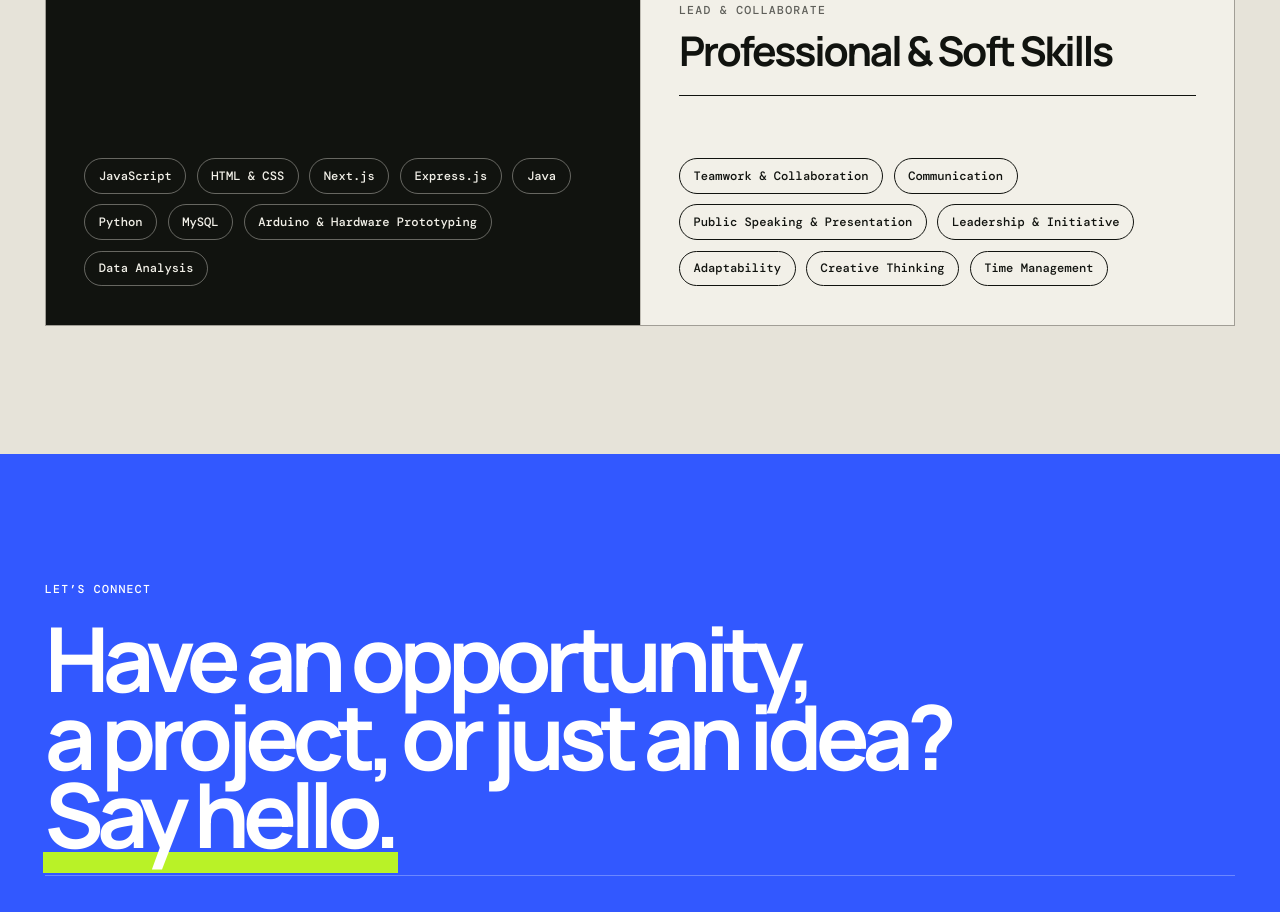
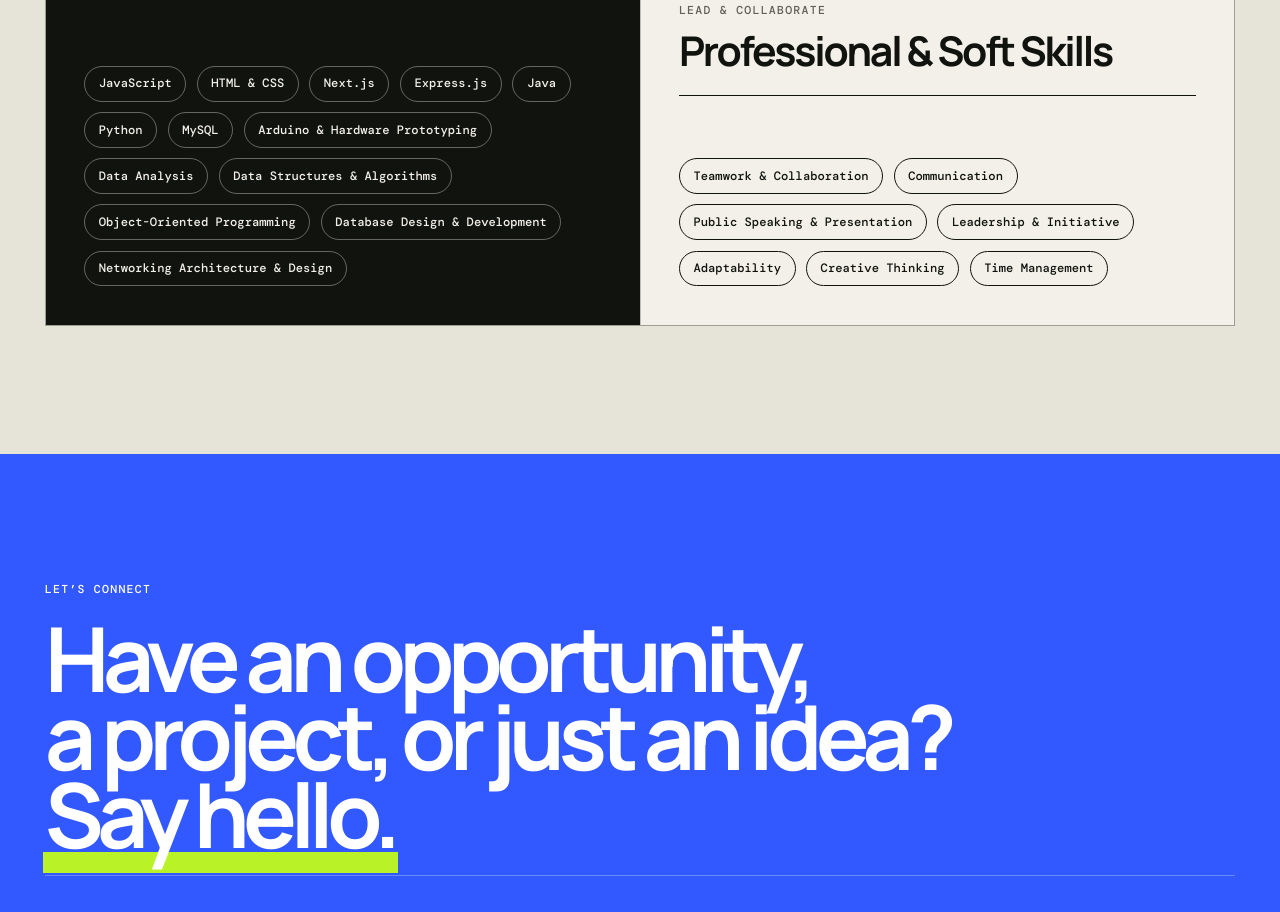
Before and after one commit to Thiri261/thiri-s-porfolio, a plain HTML site: page dist/index.html in a window 1280 px wide. Shown: the part 4877-5789 px from the top of the page. Drawn offline with nearby package versions, Linux system fonts and the light colour scheme; a web font is replaced by a local one.

Commit message:
Update Site source

```diff
--- a/dist/index.html
+++ b/dist/index.html
@@ -96,7 +96,7 @@
         <article class="skill-category technical-skills reveal">
           <header><p class="eyebrow">BUILD & ANALYZE</p><h3>Technical Skills</h3></header>
           <ul>
-            <li>JavaScript</li><li>HTML &amp; CSS</li><li>Next.js</li><li>Express.js</li><li>Java</li><li>Python</li><li>MySQL</li><li>Arduino &amp; Hardware Prototyping</li><li>Data Analysis</li>
+            <li>JavaScript</li><li>HTML &amp; CSS</li><li>Next.js</li><li>Express.js</li><li>Java</li><li>Python</li><li>MySQL</li><li>Arduino &amp; Hardware Prototyping</li><li>Data Analysis</li><li>Data Structures &amp; Algorithms</li><li>Object-Oriented Programming</li><li>Database Design &amp; Development</li><li>Networking Architecture &amp; Design</li>
           </ul>
         </article>
         <article class="skill-category business-skills reveal">
```
